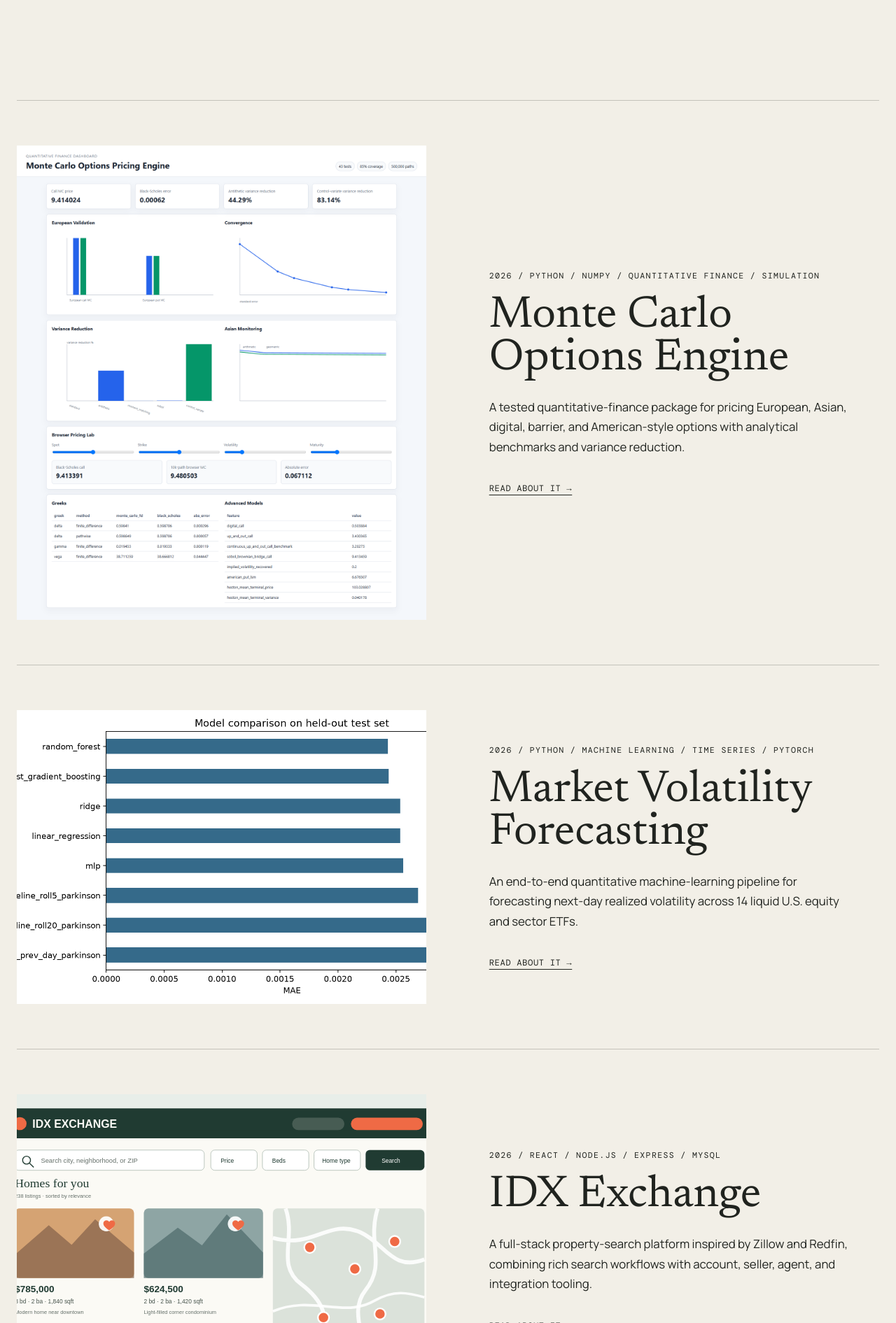
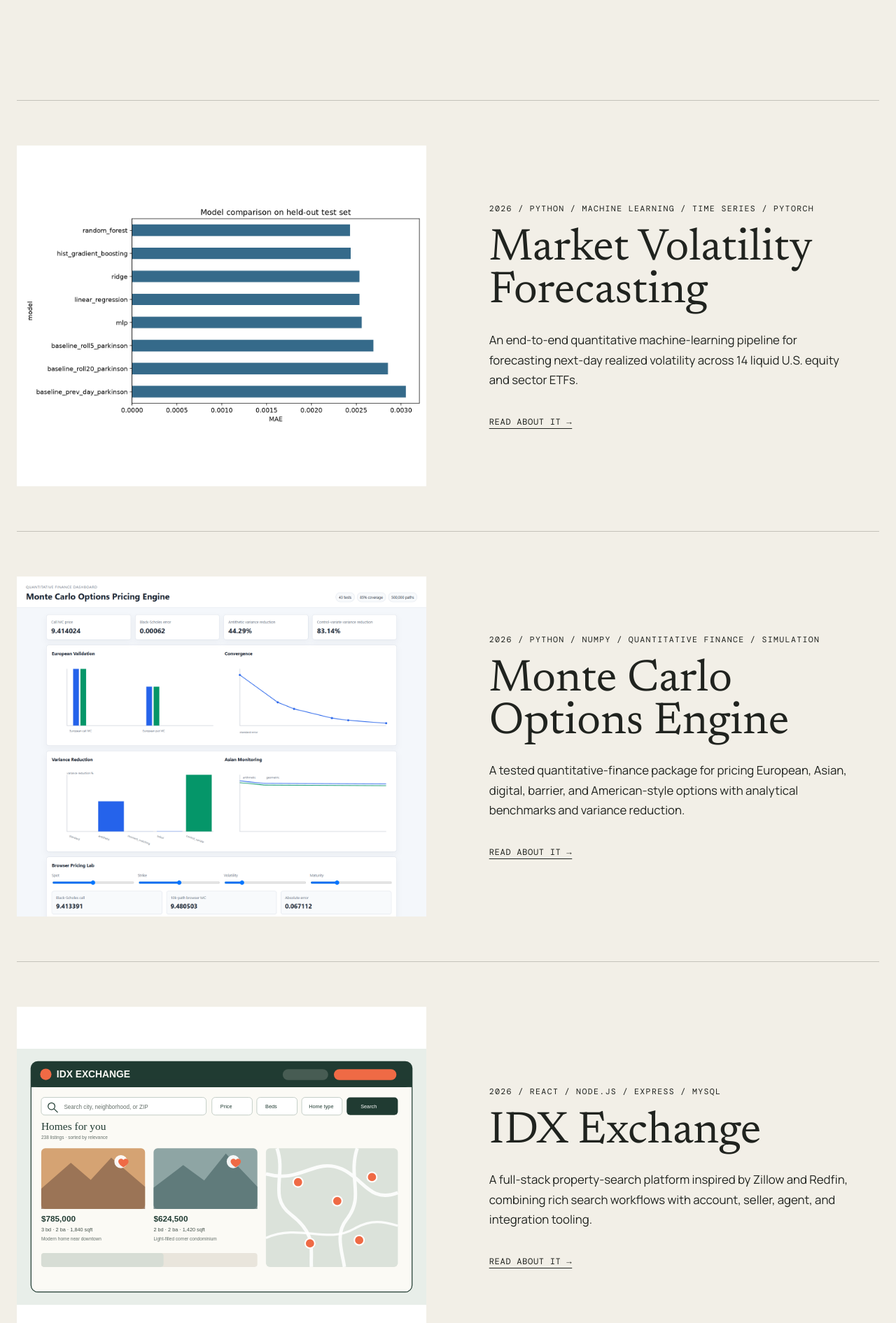
Before and after one commit to Jiang6082/Jiang6082.github.io, a Jekyll site: the page built from projects/index.html, in a window 1280 px wide. Shown: the part 548-2439 px from the top of the page at 70% size. Built offline with Jekyll 4.4.1, drawn with Linux system fonts in a browser that asks for light colours; some web fonts are replaced.

Commit message:
Polish project ordering and card previews

```diff
--- a/assets/css/main.css
+++ b/assets/css/main.css
@@ -45,8 +45,8 @@ a { color: inherit; }
 .page-intro > p:last-child { max-width: 620px; margin: 3rem 0 0 auto; font-family: var(--serif); font-size: clamp(1.5rem, 2.7vw, 2.4rem); line-height: 1.2; }
 .project-list { border-top: 1px solid var(--line); }
 .project-card { display: grid; grid-template-columns: 1.05fr 1fr; gap: clamp(2rem, 7vw, 7rem); padding: 4rem 0; border-bottom: 1px solid var(--line); }
-.project-image { min-height: 420px; display: grid; place-items: center; overflow: hidden; background: var(--green); color: var(--paper); text-decoration: none; }
-.project-image img { width: 100%; height: 100%; object-fit: cover; transition: transform .4s; }
+.project-image { height: clamp(320px, 38vw, 520px); display: grid; place-items: center; overflow: hidden; background: white; color: var(--paper); text-decoration: none; }
+.project-image img { width: 100%; height: 100%; object-fit: contain; transition: transform .4s; }
 .project-image:hover img { transform: scale(1.025); }
 .project-image span { font-family: var(--serif); font-size: 10rem; font-style: italic; }
 .project-copy { align-self: center; }
@@ -143,7 +143,7 @@ a { color: inherit; }
   .home-note { grid-template-columns: 1fr; gap: 2rem; padding: 5rem 0; }
   .page-intro h1, .photo-intro h1 { font-size: clamp(4rem, 22vw, 7rem); }
   .project-card { grid-template-columns: 1fr; }
-  .project-image { min-height: 300px; }
+  .project-image { height: 300px; }
   .photo-grid { display: block; }
   .photo-card { display: block; margin-bottom: 14px; }
   .photo-overlay { opacity: 1; }
--- a/projects/index.html
+++ b/projects/index.html
@@ -11,7 +11,7 @@ permalink: /projects/
 </header>
 
 <section class="project-list">
-  {% assign sorted_projects = site.projects | sort: 'year' | reverse %}
+  {% assign sorted_projects = site.projects | sort: 'order' %}
   {% for project in sorted_projects %}
   <article class="project-card">
     <a class="project-image" href="{{ project.url | relative_url }}">
```
Also changed, not shown: _projects/idx-exchange.md (+1 -0 lines), _projects/market-volatility-forecasting.md (+1 -0 lines), _projects/monte-carlo-options-experiment.md (+1 -0 lines), _projects/murugan-lab-research.md (+1 -0 lines).
